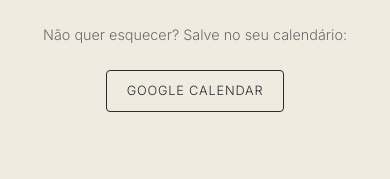
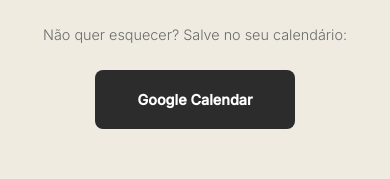
Before and after one commit to RodrigoCavalcantii/cha-bar, a React (Vite) app: page / in a window 390 px wide. Shown: the part 11582-11761 px from the top of the page. Built offline with nearby package versions, Linux system fonts and the light colour scheme; no server answers; the database is empty; a web font is replaced by a local one.

Commit message:
v-04 mobile improvements

```diff
--- a/index.html
+++ b/index.html
@@ -4,6 +4,8 @@
     <meta charset="UTF-8" />
     <link rel="icon" type="image/svg+xml" href="/favicon-home.svg" />
     <meta name="viewport" content="width=device-width, initial-scale=1.0" />
+    <meta name="theme-color" content="#F8F5F0" />
+    <meta name="apple-mobile-web-app-status-bar-style" content="default" />
     <title>Chá Bar Aline & Fernando</title>
 
     <!-- Open Graph / Facebook / WhatsApp -->
--- a/src/components/Calendar.jsx
+++ b/src/components/Calendar.jsx
@@ -21,14 +21,8 @@
                     href={googleUrl}
                     target="_blank"
                     rel="noopener noreferrer"
-                    style={{
-                        padding: '0.6rem 1.2rem',
-                        border: '1px solid var(--text-primary)',
-                        borderRadius: '4px',
-                        fontSize: '0.8rem',
-                        textTransform: 'uppercase',
-                        letterSpacing: '0.05rem'
-                    }}
+                    className="btn-primary"
+                    style={{ maxWidth: '200px' }}
                 >
                     Google Calendar
                 </a>
--- a/src/components/GiftList.jsx
+++ b/src/components/GiftList.jsx
@@ -193,7 +193,9 @@
                 </div>
 
                 {selectedGift && createPortal(
-                    <div style={{
+                    <div
+                        className="modal-overlay"
+                        style={{
                             position: 'fixed',
                             top: 0,
                             left: 0,
@@ -205,8 +207,11 @@
                             justifyContent: 'center',
                             zIndex: 1000,
                             padding: '1.5rem'
-                    }}>
-                        <div style={{
+                        }}
+                    >
+                        <div
+                            className="modal-content"
+                            style={{
                                 backgroundColor: 'white',
                                 padding: '2.5rem 2rem',
                                 borderRadius: '16px',
@@ -214,8 +219,11 @@
                                 width: '100%',
                                 textAlign: 'center',
                                 position: 'relative',
-                            boxShadow: '0 20px 40px rgba(0,0,0,0.2)'
-                        }}>
+                                boxShadow: '0 20px 40px rgba(0,0,0,0.2)',
+                                maxHeight: '90vh',
+                                overflowY: 'auto'
+                            }}
+                        >
                             <button
                                 onClick={() => {
                                     setSelectedGift(null);
--- a/src/index.css
+++ b/src/index.css
@@ -25,6 +25,7 @@
   -webkit-font-smoothing: antialiased;
   -moz-osx-font-smoothing: grayscale;
   scroll-behavior: smooth;
+  -webkit-tap-highlight-color: transparent;
 }
 
 * {
@@ -180,3 +181,28 @@
 .btn-primary:active, .btn-accent:active {
   transform: translateY(0);
 }
+
+/* Modal Animations */
+@keyframes slideUp {
+  from { transform: translateY(100%); opacity: 0; }
+  to { transform: translateY(0); opacity: 1; }
+}
+
+@keyframes fadeIn {
+  from { opacity: 0; }
+  to { opacity: 1; }
+}
+
+.modal-overlay {
+  animation: fadeIn 0.3s ease-out;
+}
+
+.modal-content {
+  animation: slideUp 0.4s cubic-bezier(0.4, 0, 0.2, 1);
+}
+
+@media (min-width: 768px) {
+  .modal-content {
+    animation: fadeIn 0.3s ease-out;
+  }
+}
```
Lines whose indentation alone changed are shown as unchanged.
